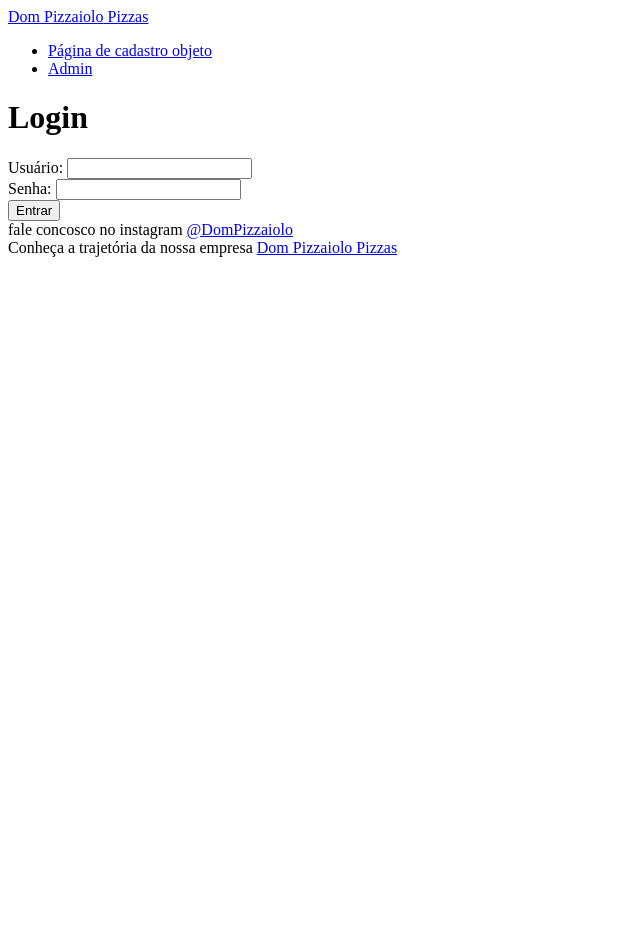
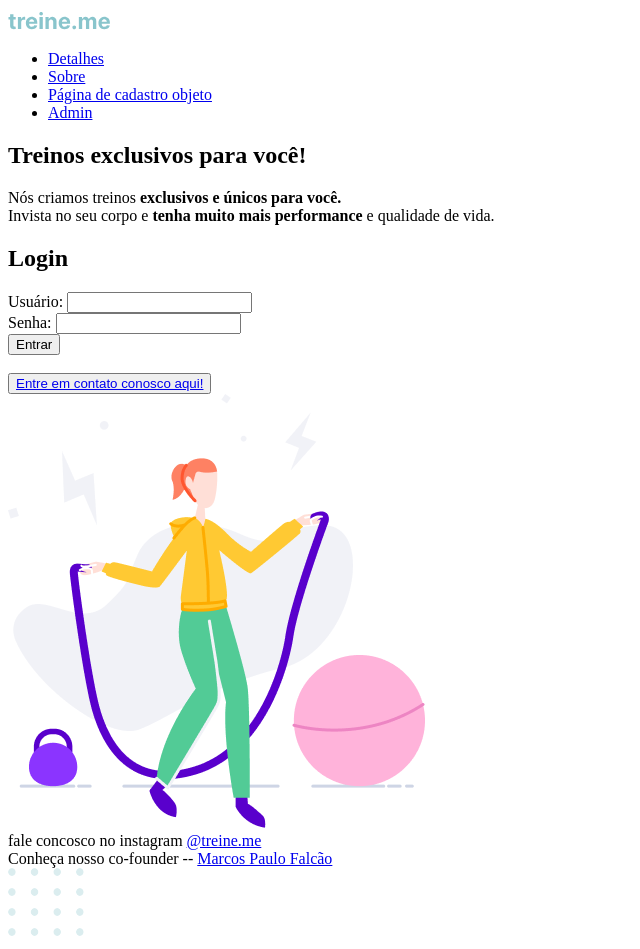
Before and after one commit to marcosfalcaoo/desnv_web_atv2, a plain HTML site: page index.html in a window 1280 px wide. Shown: the whole page, without its empty margins (0-640 px from the left). Before the commit the page ends 800 px from the top, so only its background shows below. Drawn offline with Linux system fonts and the light colour scheme.

Commit message:
Update index.html

```diff
--- a/index.html
+++ b/index.html
@@ -1,24 +1,46 @@
+
 <!DOCTYPE html>
-<html lang="en">
+<html lang="pt-br">
   <head>
+    <link rel="preconnect" href="https://fonts.googleapis.com" />
+    <link rel="preconnect" href="https://fonts.gstatic.com" crossorigin />
+
     <meta charset="UTF-8" />
     <meta http-equiv="X-UA-Compatible" content="IE=edge" />
     <meta name="viewport" content="width=device-width, initial-scale=1.0" />
-    <title>Dom Pizzaiolo Pizzas</title>
+    <title>treine.me</title>
+    <link rel="stylesheet" href="style.css" />
+
   </head>
   <body>
-    <header>
-      <nav class="container">
-        <a class="logo" href="/index.html"><span>Dom Pizzaiolo</span> Pizzas</a>
-        <img src="/Assets/pizza-1.svg" alt="" />
+    <!--div page-->
+    <div class="page">
+      <!--CABEÇALHO-->
+
+      <nav>
+        <a id="logo" href="">
+          <img src="./Assets/Logo (1).svg" alt="Logo Treine.me" />
+        </a>
 
         <ul>
+          <li><a href="index4.html">Detalhes</a></li>
+          <li><a href="index6.html">Sobre</a></li>
           <li><a href="index2.html">Página de cadastro objeto</a></li>
           <li><a href="index5.html">Admin</a></li>
         </ul>
       </nav>
-    </header>
-    <h1>Login</h1>
+
+      <main>
+        <section>
+          <h1>Treinos <span>exclusivos</span> para você!</h1>
+
+          <p>
+            Nós criamos treinos <strong>exclusivos e únicos para você.</strong>
+            <br />
+            Invista no seu corpo e
+            <strong>tenha muito mais performance</strong> e qualidade de vida.
+          </p>
+          <h1>Login</h1>
     <!--PARTE DE LOGIN-->
     <div class="login">
       <form>
@@ -28,15 +50,30 @@
         <input type="password" id="password" name="password" /><br />
         <input type="submit" value="Entrar" />
       </form>
+<br>
+          <button>
+            <a href="https://wa.me/5585991659314?text=Ol%C3%A1%2C+bem+vindo"
+              >Entre em contato conosco aqui!</a
+            >
+          </button>
+        </section>
+
+        <img
+          src="./Assets/fitness-jump.png"
+          alt="Imagem de mulher pulando corda"
+        />
+      </main>
+
+      <!--CABEÇALHO INFERIOR-->
       <footer>
         fale concosco no instagram
-        <a href="https://instagram.com/dompizzas" target="_blank"
-          >@DomPizzaiolo</a
-        >
+        <a href="https://instagram.com/treine.me" target="_blank">@treine.me</a>
         <br />
-        Conheça a trajetória da nossa empresa
-        <a href="index4.html" target="_blank">Dom Pizzaiolo Pizzas</a>
+        Conheça nosso co-founder --
+        <a href="index4.html" target="_blank">Marcos Paulo Falcão</a>
       </footer>
     </div>
+
+    <img id="balls" src="./Assets/balls-decoration.svg" alt="imagem bolinhas" />
   </body>
 </html>
```
